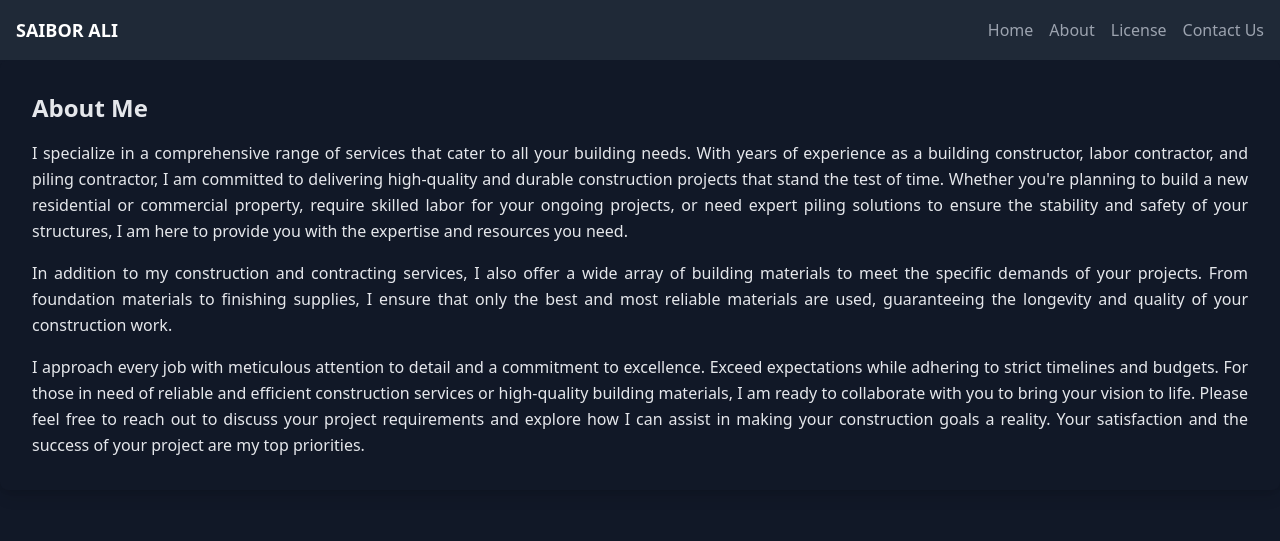
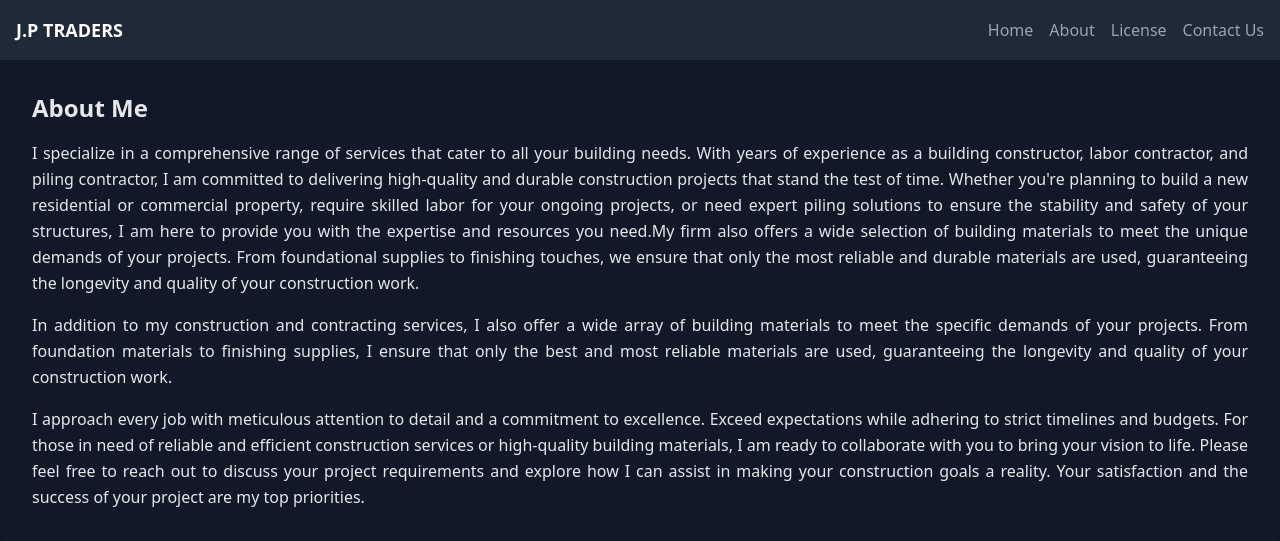
Before and after one commit to farhandotme/nebrosweb, a Node server app: page /about in a window 1280 px wide. Shown: the top 541 px of the page. Run offline with Node 20, Linux system fonts and the light colour scheme; some libraries are stand-ins or nearby versions.

Commit message:
edit about

```diff
--- a/views/about.ejs
+++ b/views/about.ejs
@@ -11,7 +11,7 @@
     <!-- Navbar -->
     <nav class="bg-gray-800 p-4">
       <div class="container mx-auto flex justify-between items-center">
-        <a href="/" class="text-lg font-bold text-white">SAIBOR ALI</a>
+        <a href="/" class="text-lg font-bold text-white">J.P TRADERS</a>
         <div class="hidden md:flex space-x-4">
           <a href="/" class="text-gray-400 hover:text-white">Home</a>
           <a href="/about" class="text-gray-400 hover:text-white">About</a>
@@ -65,7 +65,7 @@
         property, require skilled labor for your ongoing projects, or need
         expert piling solutions to ensure the stability and safety of your
         structures, I am here to provide you with the expertise and resources
-        you need.
+        you need.My firm also offers a wide selection of building materials to meet the unique demands of your projects. From foundational supplies to finishing touches, we ensure that only the most reliable and durable materials are used, guaranteeing the longevity and quality of your construction work.
       </p>
       <p class="text-white-800 leading-relaxed text-justify mt-4">
         In addition to my construction and contracting services, I also offer a
--- a/views/contact.ejs
+++ b/views/contact.ejs
@@ -11,7 +11,7 @@
     <!-- Navbar -->
     <nav class="bg-gray-800 p-4">
       <div class="container mx-auto flex justify-between items-center">
-        <a href="/" class="text-lg font-bold text-white">SAIBOR ALI</a>
+        <a href="/" class="text-lg font-bold text-white">J.P TRADERS</a>
         <div class="hidden md:flex space-x-4">
           <a href="/" class="text-gray-400 hover:text-white">Home</a>
           <a href="/about" class="text-gray-400 hover:text-white">About</a>
--- a/views/index.ejs
+++ b/views/index.ejs
@@ -12,7 +12,7 @@
     <!-- Navbar -->
     <nav class="bg-gray-800 p-4">
         <div class="container mx-auto flex justify-between items-center">
-            <a href="/" class="text-lg font-bold text-white">SAIBOR ALI</a>
+            <a href="/" class="text-lg font-bold text-white">J.P TRADERS</a>
             <div class="hidden md:flex space-x-4">
                 <a href="/" class="text-gray-400 hover:text-white">Home</a>
                 <a href="/about" class="text-gray-400 hover:text-white">About</a>
@@ -44,7 +44,7 @@
         <!-- Right side: Paragraph -->
         <div class="w-full sm:w-1/2 text-center sm:text-left">
             <p class="text-gray-300 leading-relaxed">
-                Welcome to my website. I am Saibor Ali(Nebros) which has 17 years of experience as construction builder and and labour contactor. <a class="text-red-200" href="/about">Read More</a>
+                Welcome to my website. I am Saibor(Nebros) which has 17 years of experience as construction builder and and labour contactor.Also a firm offers a wide selection of building materials to meet the unique demands of your projects. <a class="text-red-200" href="/about">Read More</a>
             </p>
         </div>
     </div>
--- a/views/licence.ejs
+++ b/views/licence.ejs
@@ -3,7 +3,7 @@
   <head>
     <meta charset="UTF-8" />
     <meta name="viewport" content="width=device-width, initial-scale=1.0" />
-    <title>License Page - Portfolio</title>
+    <title>License</title>
     <script src="https://cdn.tailwindcss.com"></script>
     <style>
       /* Additional styles for popup and responsiveness */
@@ -71,7 +71,7 @@
     <!-- Navbar -->
     <nav class="bg-gray-800 p-4">
       <div class="container mx-auto flex justify-between items-center">
-        <a href="/" class="text-lg font-bold text-white">SAIBOR ALI</a>
+        <a href="/" class="text-lg font-bold text-white">J.P TRADERS</a>
         <div class="hidden md:flex space-x-4">
           <a href="/" class="text-gray-400 hover:text-white">Home</a>
           <a href="/about" class="text-gray-400 hover:text-white">About</a>
```
